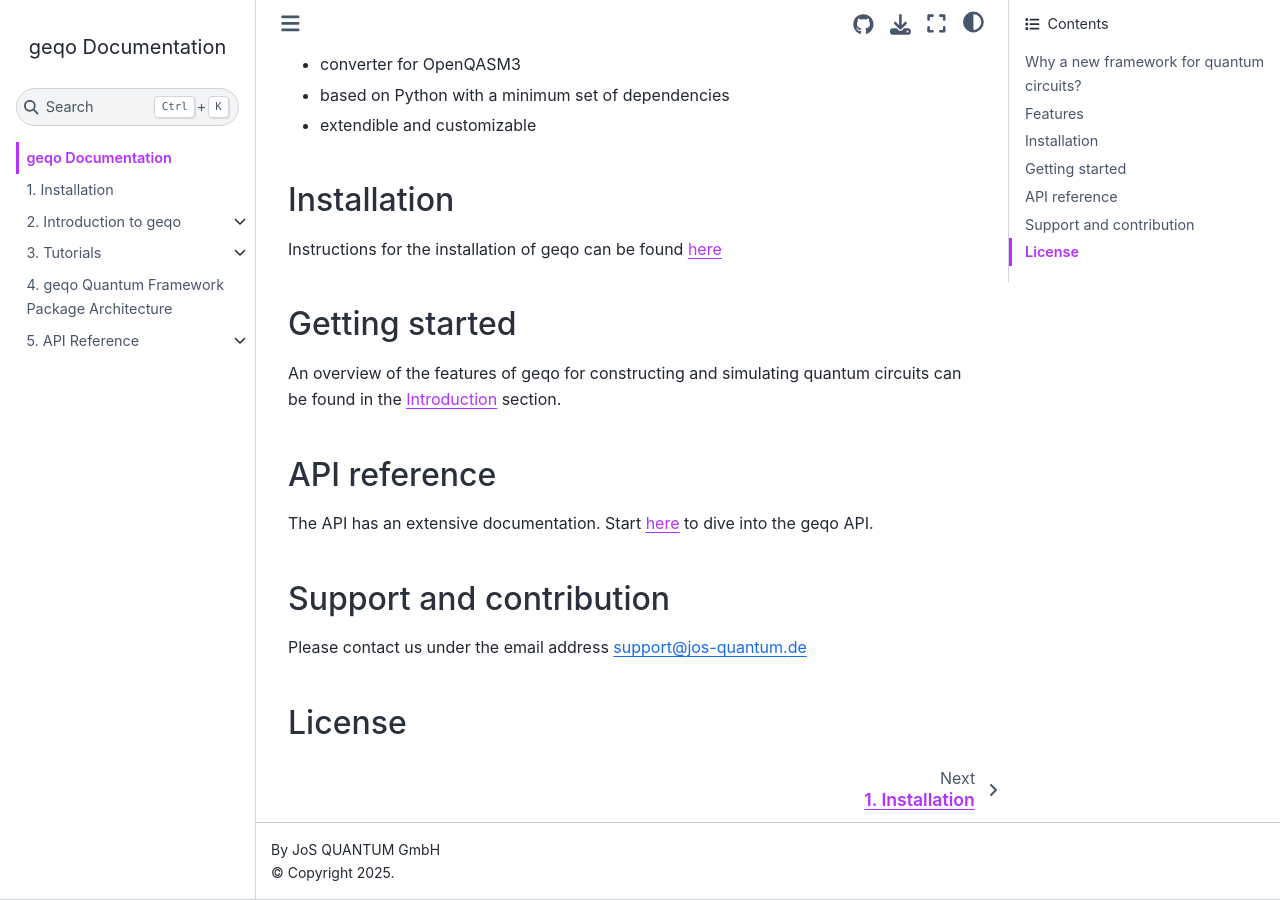
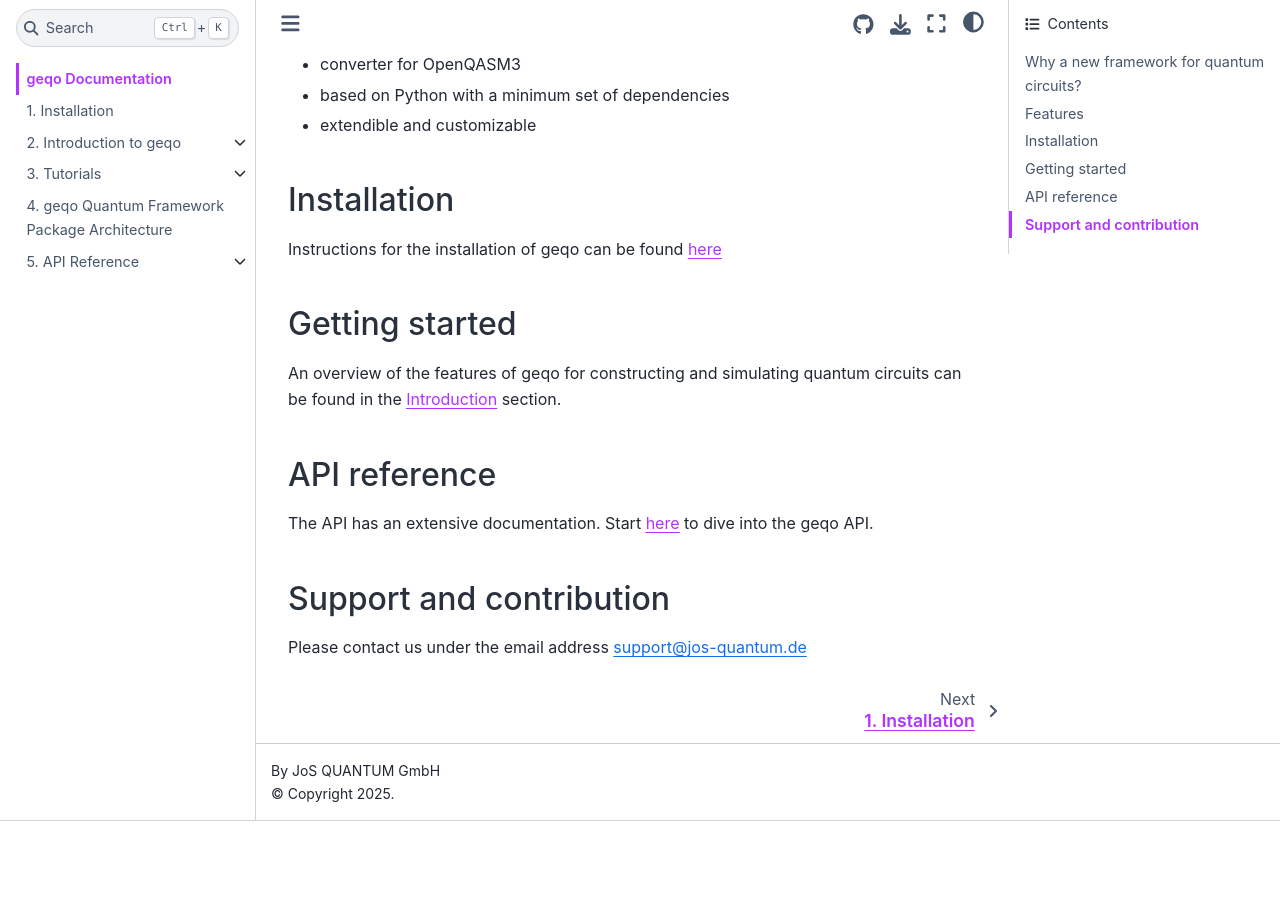
Before and after one commit to jordan0809/geqo, a Jupyter Book: the page built from doc/intro.md, in a window 1280 px wide and 900 px high, scrolled down 809 px. Built offline with Jupyter Book 1.0.4 settings and Sphinx 7.4.7 and the Sphinx Book theme 1.1.4, drawn with Linux system fonts in a browser that asks for light colours; after the commit the page ends 1630 px from its top, so only the background shows below that.

Commit message:
removed old text in intro.md

````diff
--- a/doc/intro.md
+++ b/doc/intro.md
@@ -28,9 +28,3 @@
 
 ## Support and contribution
 Please contact us under the email address support@jos-quantum.de
-
-## License
-
-<!--
-```{tableofcontents}
-``` -->
````
